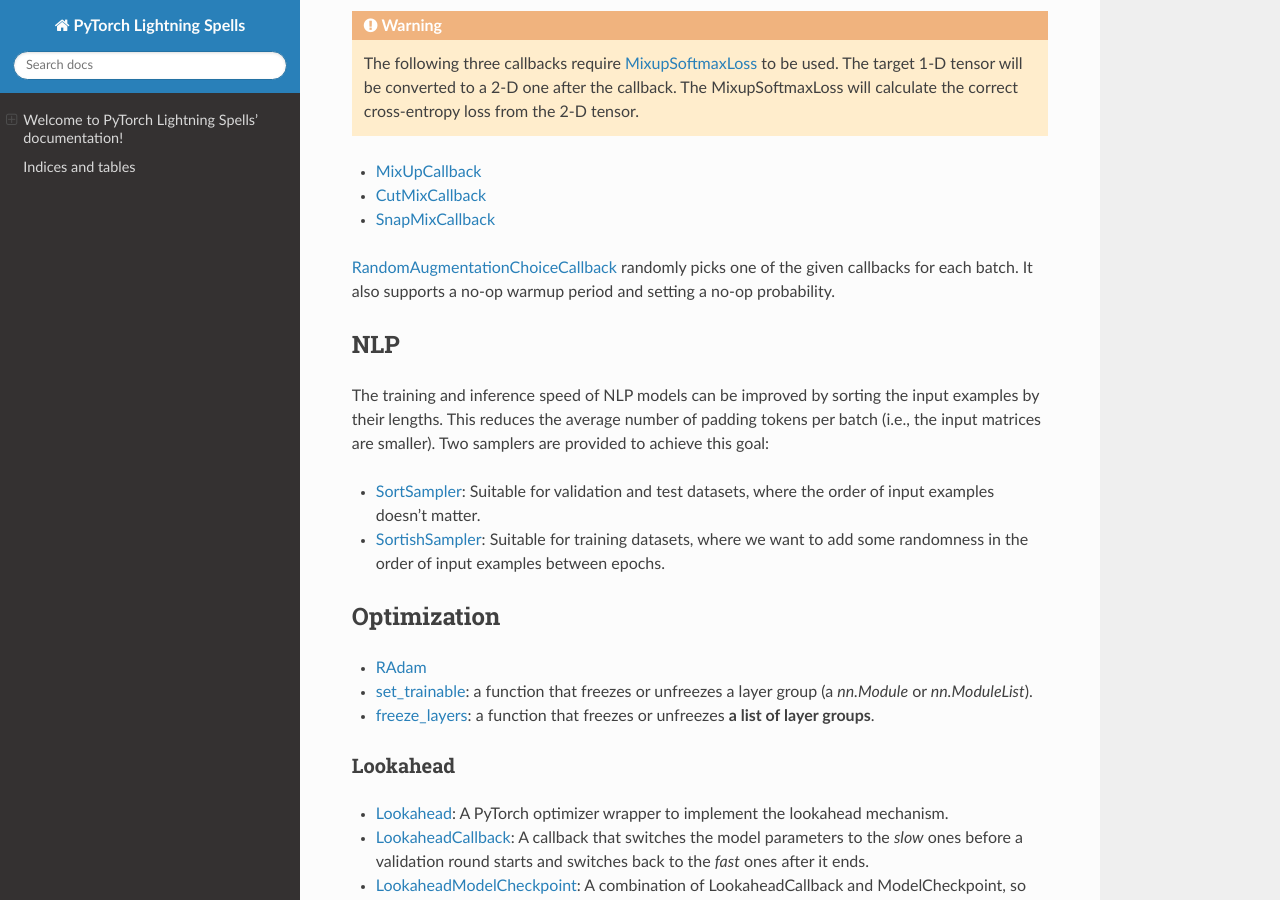
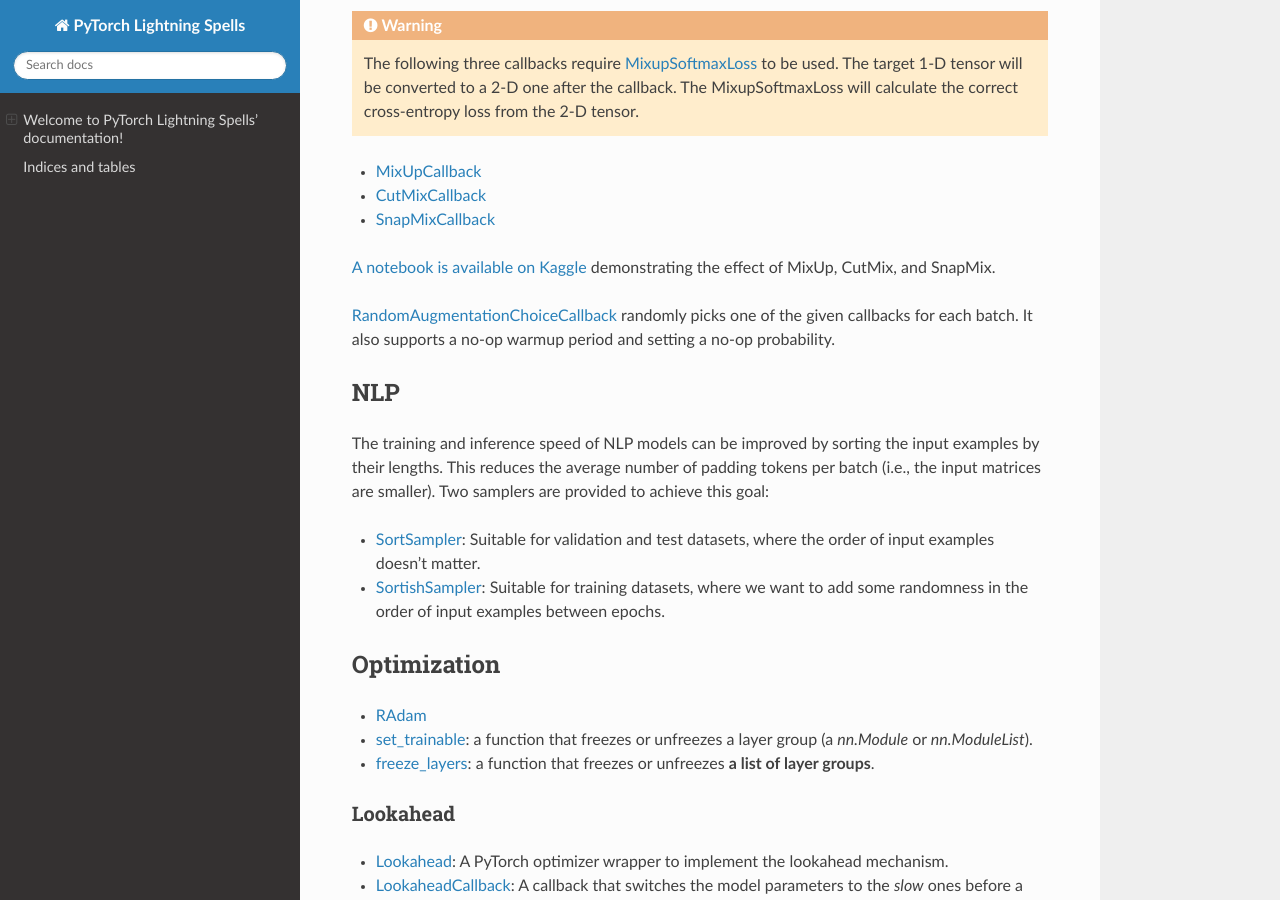
Before and after one commit to veritable-tech/pytorch-lightning-spells, a Sphinx documentation site: the page built from docs/source/index.rst, in a window 1280 px wide and 900 px high, scrolled down 460 px. Built offline with Sphinx 7.4.7 and the Read the Docs theme 2.0.0, drawn with Linux system fonts in a browser that asks for light colours; pages that are not in the unit, such as notebooks, are missing from menus.

Commit message:
Add a link to the demo notebook

```diff
--- a/docs/source/index.rst
+++ b/docs/source/index.rst
@@ -21,6 +21,8 @@
 * `MixUpCallback <pytorch_lightning_spells.callbacks.html#pytorch_lightning_spells.callbacks.MixUpCallback>`_
 * `CutMixCallback <pytorch_lightning_spells.callbacks.html#pytorch_lightning_spells.callbacks.CutMixCallback>`_
 * `SnapMixCallback <pytorch_lightning_spells.callbacks.html#pytorch_lightning_spells.callbacks.SnapMixCallback>`_
+
+`A notebook is available on Kaggle <https://www.kaggle.com/ceshine/mixup-cutmix-and-snapmix-demo>`_ demonstrating the effect of MixUp, CutMix, and SnapMix.
 
 `RandomAugmentationChoiceCallback <pytorch_lightning_spells.callbacks.html#pytorch_lightning_spells.callbacks.RandomAugmentationChoiceCallback>`_ randomly picks one of the given callbacks for each batch. It also supports a no-op warmup period and setting a no-op probability.
 
```
